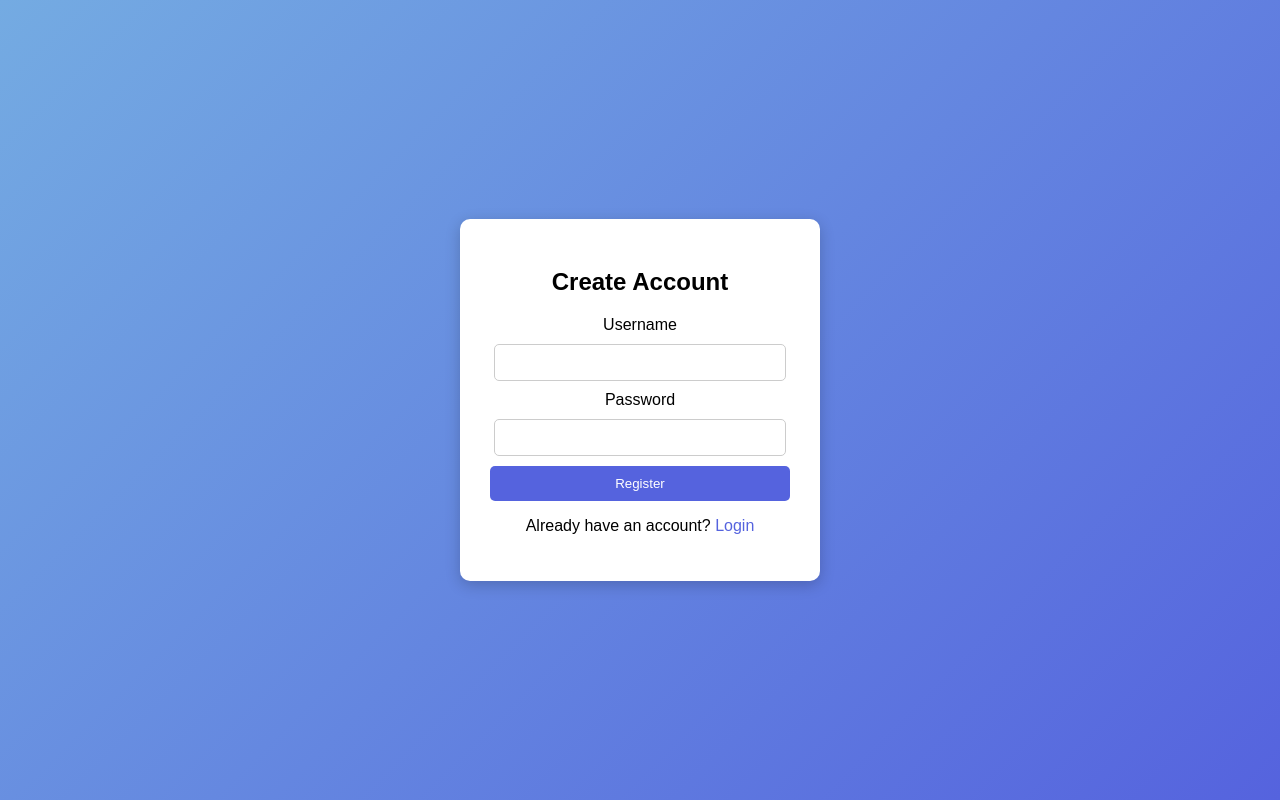
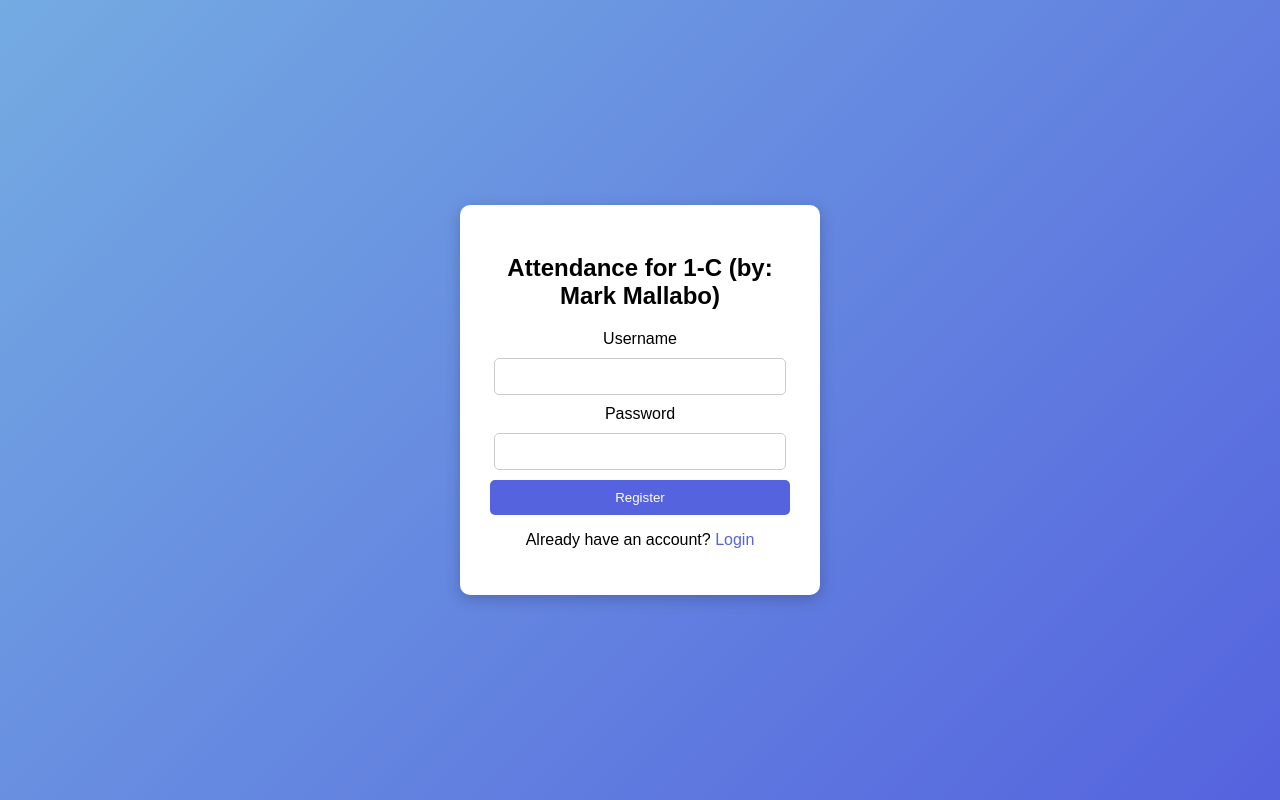
Before and after one commit to markmallabo24-afk/CICS-Attendance, a plain HTML site: page index.html in a window 1280 px wide. Drawn offline with Linux system fonts and the light colour scheme.

Commit message:
Update index.html

```diff
--- a/index.html
+++ b/index.html
@@ -8,7 +8,7 @@
 </head>
 <body>
   <div class="login-container">
-    <h2>Create Account</h2>
+    <h2>Attendance for 1-C (by: Mark Mallabo)</h2>
 
     <form id="registerForm">
       <label>Username</label>
```
